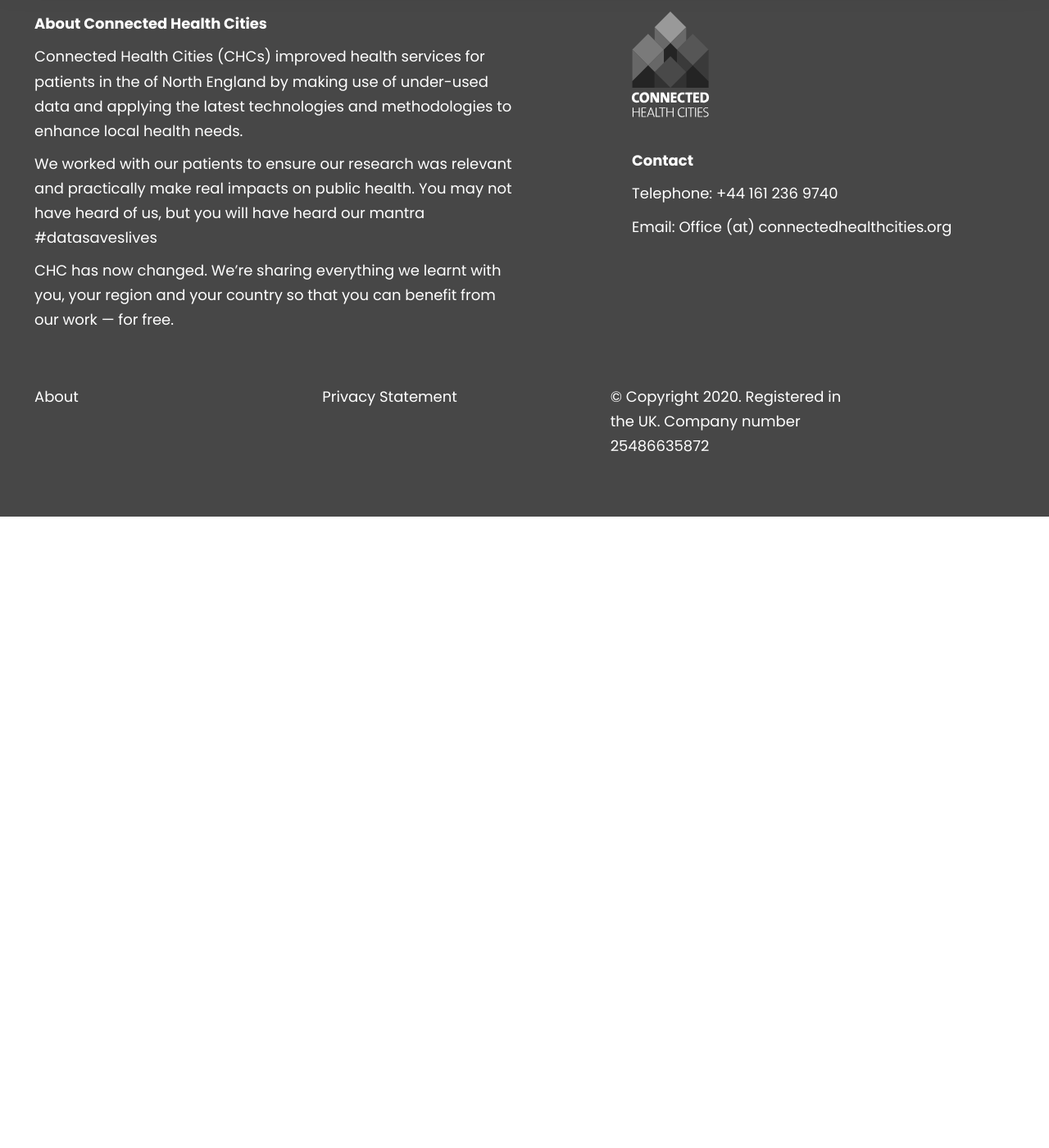
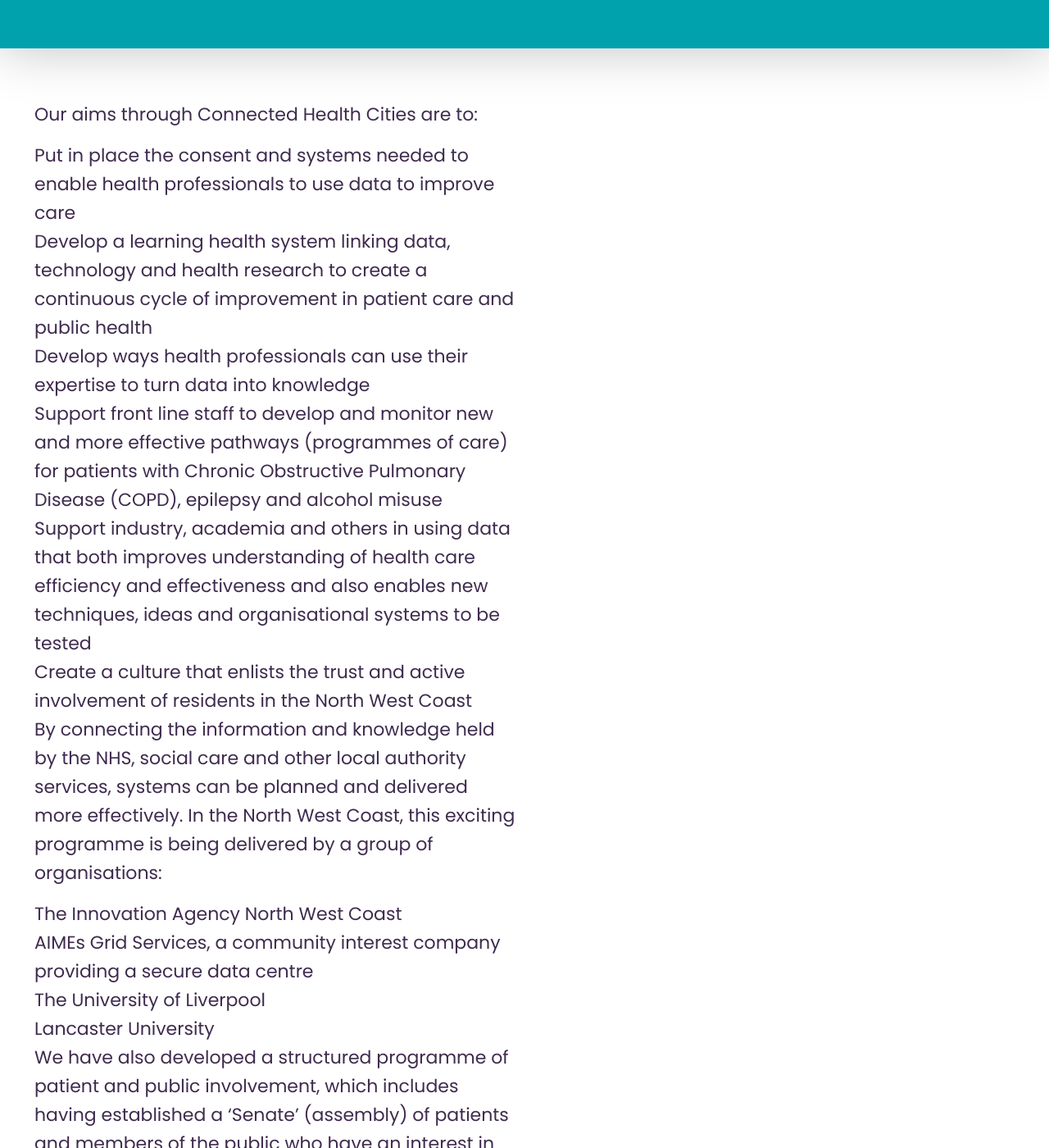
Before and after one commit to connectedhealthcities/connectedhealthcities, a Jekyll site: the page built from north-west-coast.md, in a window 1280 px wide and 1400 px high, scrolled down 888 px. Shown: the whole window at 82% size. Built offline with Jekyll 4.4.1, drawn with Linux system fonts in a browser that asks for light colours; before the commit the page ends 1518 px from its top, so only the background shows below that; some of the changed text lies outside the part shown.

Commit message:
Populating region headline pages

```diff
--- a/north-west-coast.md
+++ b/north-west-coast.md
@@ -1,4 +1,32 @@
 ---
 title: North West Coast
-section: nwc
+intro: | #this means everything indented below is included
+    The Connected Health Cities pilot project in the North West Coast is being delivered by the Innovation Agency, the Academic Health Science Network (AHSN) for the area.
+
+    We are one of 15 AHSNs set up by NHS England to act as catalysts for the spread of innovation; connecting businesses, NHS, academia, local authorities, third sector and other organisations to improve health and generate economic growth.
+section: north-west-cost
+layout: section-home
 ---
+Our aims through Connected Health Cities are to:
+
+- Put in place the consent and systems needed to enable health professionals to use data to improve care
+- Develop a learning health system linking data, technology and health research to create a continuous cycle of improvement in patient care and public health
+- Develop ways health professionals can use their expertise to turn data into knowledge
+- Support front line staff to develop and monitor new and more effective pathways (programmes of care) for patients with Chronic Obstructive Pulmonary Disease (COPD), epilepsy and alcohol misuse
+- Support industry, academia and others in using data that both improves understanding of health care efficiency and effectiveness and also enables new techniques, ideas and organisational systems to be tested
+- Create a culture that enlists the trust and active involvement of residents in the North West Coast
+
+By connecting the information and knowledge held by the NHS, social care and other local authority services, systems can be planned and delivered more effectively. In the North West Coast, this exciting programme is being delivered by a group of organisations:
+
+- The Innovation Agency North West Coast
+- AIMEs Grid Services, a community interest company providing a secure data centre
+- The University of Liverpool
+- Lancaster University
+
+We have also developed a structured programme of patient and public involvement, which includes having established a ‘Senate’ (assembly) of patients and members of the public who have an interest in healthcare and are passionate about having their say on how new pathways are created in relation to our areas of clinical focus – alcohol misuse, epilepsy and COPD.
+
+The role of the Senate is to represent the views and experiences of patients and members of the public and to help drive the work of the North West Coast CHC.
+
+We have a programme of clinical engagement involving an extensive network of clinicians and colleagues across the NHS. The programme will initially focus on unplanned admissions in alcohol related illness, COPD and epilepsy. These are areas of clinical concern within our region and we believe that the CHC programme will vastly improve care pathways for patients with those conditions.
+
+For any queries please contact info@innovationagencynwc.nhs.uk.
```
Also changed, not shown: connected-yorkshire.md (+4 -0 lines), greater-manchester.md (+6 -3 lines).
